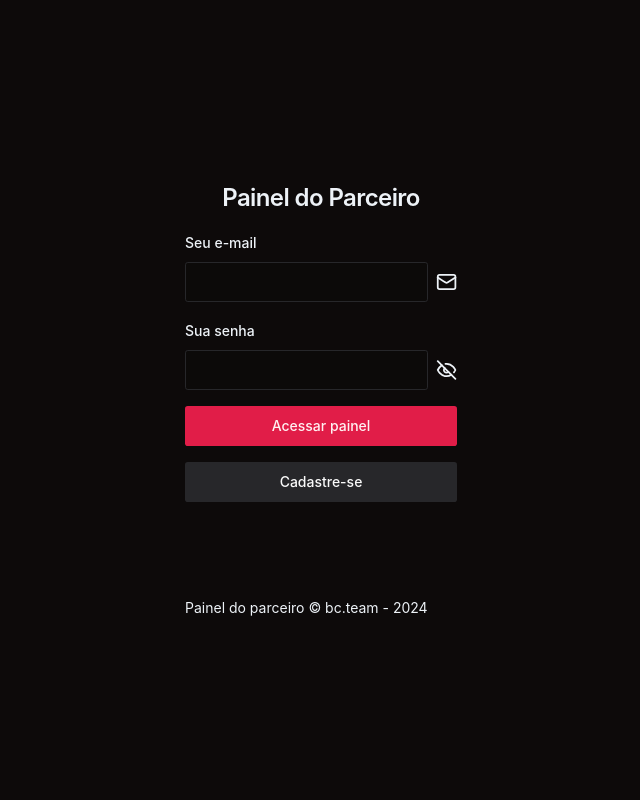
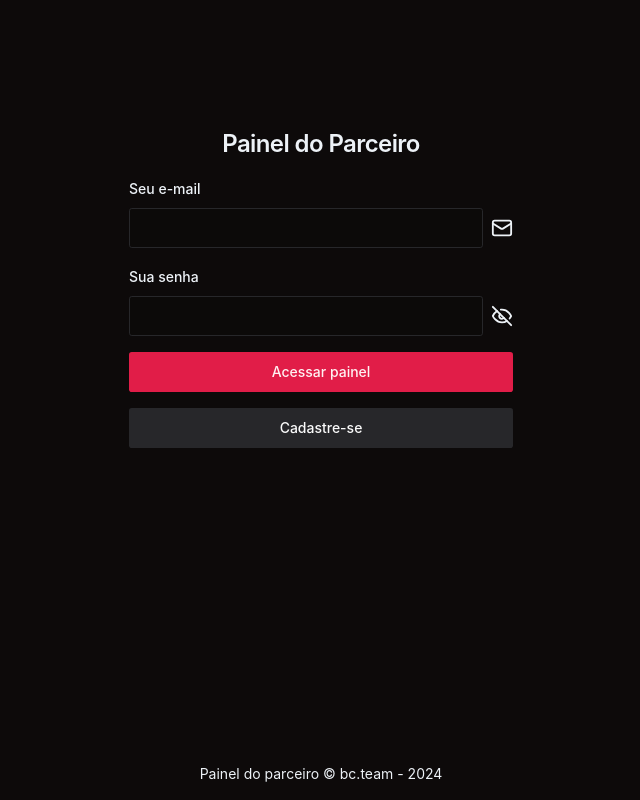
Before and after one commit to dev-rodrigues/bcweb, a React (Vite) app: page /sign-in in a window 1280 px wide. Shown: the whole page, without its empty margins (319-959 px from the left). Built offline with nearby package versions, Linux system fonts and the light colour scheme; no server answers.

Commit message:
Resoluções nos layouts e páginas de login e sign-up + dashboard

```diff
--- a/src/pages/_layouts/app.tsx
+++ b/src/pages/_layouts/app.tsx
@@ -1,4 +1,4 @@
-import { Container, HStack } from '@chakra-ui/react'
+import { HStack, Stack } from '@chakra-ui/react'
 import { Navigate, Outlet, useLocation } from 'react-router-dom'
 
 import Header from '@/components/header.tsx'
@@ -12,10 +12,11 @@ export function AppLayout() {
   return isAuthenticated() ? (
     <HStack alignItems={'start'} flexDirection={'row'}>
       <BarraLateral />
-      <Container display={'flex'} flexDirection={'column'} pt={6} pb={6}>
+      <Stack width={'100%'} py={'6'} spacing={6}>
         <Header />
+
         <Outlet />
-      </Container>
+      </Stack>
     </HStack>
   ) : (
     <Navigate
--- a/src/pages/_layouts/auth.tsx
+++ b/src/pages/_layouts/auth.tsx
@@ -1,23 +1,33 @@
-import { Flex } from '@chakra-ui/react'
+import { Flex, Spacer } from '@chakra-ui/react'
 import { Outlet } from 'react-router-dom'
 
 export function AuthLayout() {
   return (
     <Flex
       width="100vw"
-      height="100vh"
+      minH="100vh"
       alignItems="center"
       justifyContent="center"
+      flexDir="column"
     >
+      {/* Header */}
+
       <Flex
         width="100%"
-        maxWidth={400}
+        maxWidth={512}
+        height="100%"
         p="8"
         borderRadius={8}
         flexDirection="column"
       >
         <Outlet />
       </Flex>
+
+      <Spacer />
+
+      <footer className="p-4 text-sm">
+        Painel do parceiro &copy; bc.team - {new Date().getFullYear()}
+      </footer>
     </Flex>
   )
 }
--- a/src/pages/app/dashboard/dashboard.tsx
+++ b/src/pages/app/dashboard/dashboard.tsx
@@ -1,4 +1,4 @@
-import { Container, Heading } from '@chakra-ui/react'
+import { Container, Heading, Stack } from '@chakra-ui/react'
 import { Helmet } from 'react-helmet-async'
 
 import { MonthRevenueUsersCard } from '@/pages/app/dashboard/month-revenue-users-card.tsx'
@@ -9,15 +9,15 @@ export function Dashboard() {
   return (
     <>
       <Helmet title={'Dashboard'} />
-      <Container display={'flex'} flexDirection={'column'}>
-        <Container>
+      <Container maxW={['100%', null, null, '70%']} px={'6'}>
+        <Stack spacing={'4'}>
           <Heading size="2xl" fontWeight="normal">
             Dashboard
           </Heading>
           <MonthRevenueUsersCard />
           <RevenueChart />
           <PopularTeamsChart />
-        </Container>
+        </Stack>
       </Container>
     </>
   )
--- a/src/pages/auth/sign-in.tsx
+++ b/src/pages/auth/sign-in.tsx
@@ -43,10 +43,10 @@ export function SignIn() {
       navigate('/')
 
       toast.success('Seja Bem-vindo')
-    } catch (error: any) {
+    } catch (error: unknown) {
       const re = error as AxiosError<GenericAppError>
 
-      toast.error(re.response?.data.message || 'Erro ao fazer login')
+      toast.error(re.response?.data?.message || 'Erro ao fazer login')
     }
   }
 
@@ -55,7 +55,7 @@ export function SignIn() {
       <Helmet title={'Login'} />
       <div className="p-8">
         <div className="flex w-[350px] flex-col justify-center gap-6"></div>
-        <div className="mb-4 flex flex-col gap-2 text-center">
+        <div className="mb-4 mt-16 flex flex-col gap-2 text-center">
           <h1 className="text-2xl font-semibold tracking-tight">
             Painel do Parceiro
           </h1>
@@ -81,13 +81,12 @@ export function SignIn() {
             Acessar painel
           </Button>
 
-          <Button variant="secondary">
-            <Link to="/sign-up">Cadastre-se</Link>
-          </Button>
+          <Link to="/sign-up">
+            <Button className="w-full" type="button" variant="secondary">
+              Cadastre-se
+            </Button>
+          </Link>
         </form>
-        <footer className="mt-24 text-sm">
-          Painel do parceiro &copy; bc.team - {new Date().getFullYear()}
-        </footer>
       </div>
     </>
   )
--- a/src/pages/auth/sign-up.tsx
+++ b/src/pages/auth/sign-up.tsx
@@ -134,9 +134,11 @@ export function SignUp() {
             Finalizar cadastro
           </Button>
 
-          <Button variant="secondary">
-            <Link to="/sign-in">Retornar</Link>
-          </Button>
+          <Link to="/sign-in">
+            <Button className="w-full" variant="secondary">
+              Retornar
+            </Button>
+          </Link>
 
           <p className="px-6 text-center text-sm leading-relaxed text-muted-foreground">
             Ao continuar, você concorda com nossos{' '}
```
